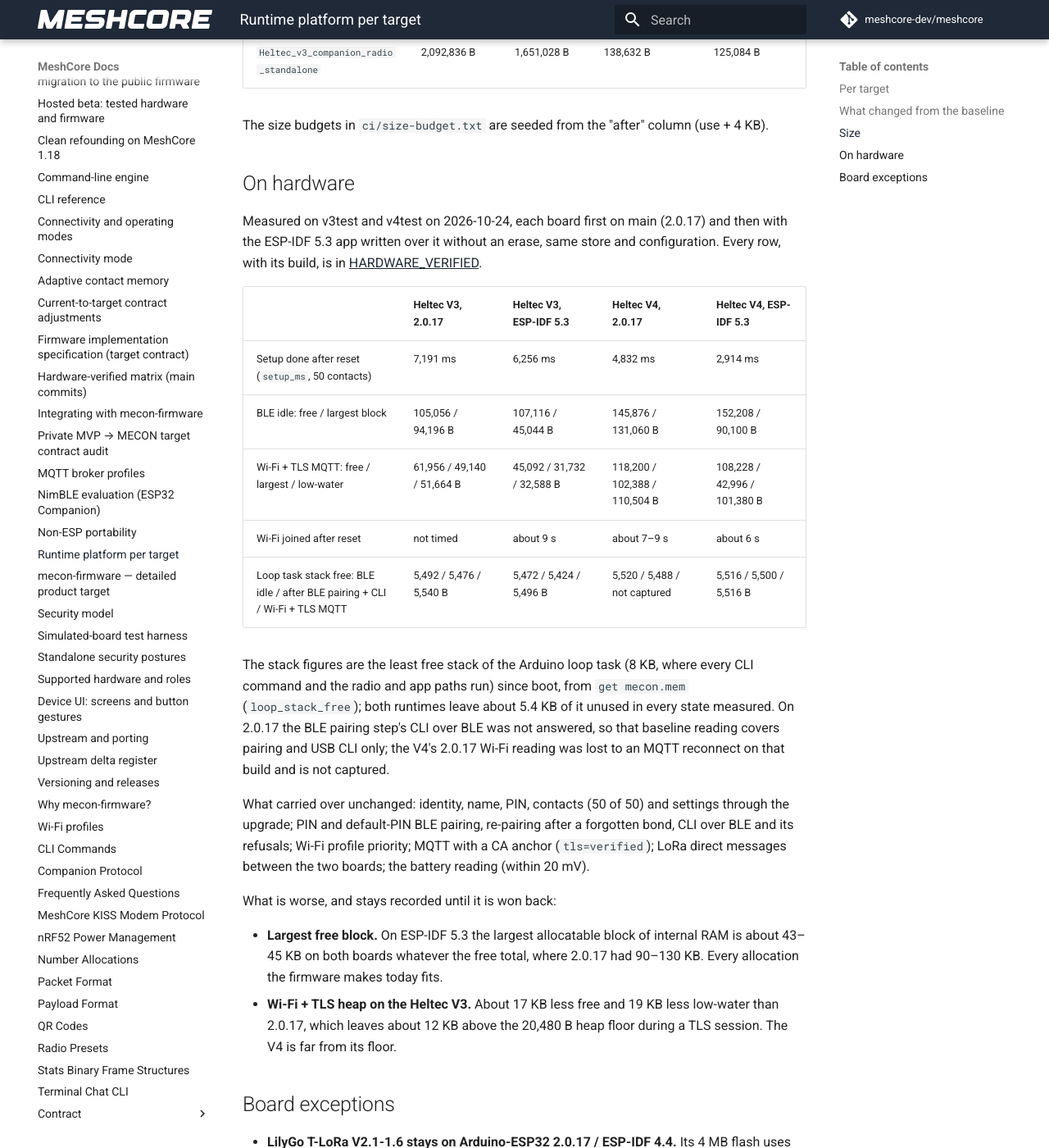
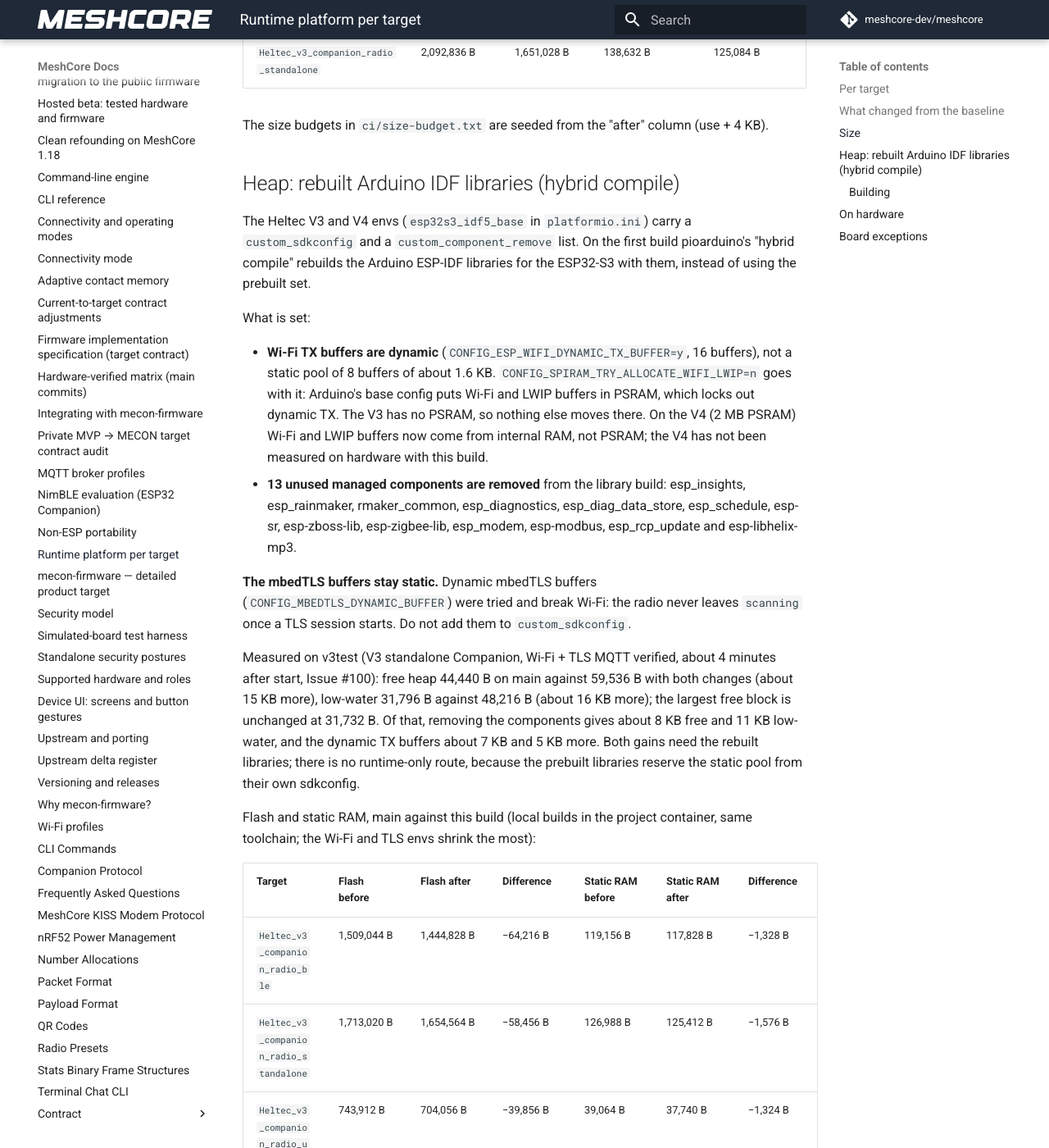
Before and after one commit to hoejriis/mecon-firmware, an MkDocs documentation site: the page built from docs/PLATFORM.md, in a window 1280 px wide and 1400 px high, scrolled down 3607 px. Shown: the whole window at 82% size. Built offline with MkDocs 1.6.1 and Material for MkDocs 9.7.7, drawn with Linux system fonts in a browser that asks for light colours; comment, search, counter and statistics services are not loaded; some of the changed text lies outside the part shown.

Commit message:
Lower the V3/V4 size budgets and document the hybrid IDF build (Issue #100)
All twelve targets shrink by 39-64 KB flash and about 1.3-1.6 KB static RAM
against main; budgets follow the file's rule (use + 4 KB).

Co-Authored-By: Claude Opus 5.5 (1M context) <noreply@anthropic.com>

```diff
--- a/docs/PLATFORM.md
+++ b/docs/PLATFORM.md
@@ -60,6 +60,51 @@ On ESP-IDF 5.3, Bluedroid against NimBLE for the same build (before the switch):
 
 The size budgets in `ci/size-budget.txt` are seeded from the "after" column (use + 4 KB).
 
+## Heap: rebuilt Arduino IDF libraries (hybrid compile)
+
+The Heltec V3 and V4 envs (`esp32s3_idf5_base` in `platformio.ini`) carry a `custom_sdkconfig` and a `custom_component_remove` list. On the first build pioarduino's "hybrid compile" rebuilds the Arduino ESP-IDF libraries for the ESP32-S3 with them, instead of using the prebuilt set.
+
+What is set:
+
+- **Wi-Fi TX buffers are dynamic** (`CONFIG_ESP_WIFI_DYNAMIC_TX_BUFFER=y`, 16 buffers), not a static pool of 8 buffers of about 1.6 KB. `CONFIG_SPIRAM_TRY_ALLOCATE_WIFI_LWIP=n` goes with it: Arduino's base config puts Wi-Fi and LWIP buffers in PSRAM, which locks out dynamic TX. The V3 has no PSRAM, so nothing else moves there. On the V4 (2 MB PSRAM) Wi-Fi and LWIP buffers now come from internal RAM, not PSRAM; the V4 has not been measured on hardware with this build.
+- **13 unused managed components are removed** from the library build: esp_insights, esp_rainmaker, rmaker_common, esp_diagnostics, esp_diag_data_store, esp_schedule, esp-sr, esp-zboss-lib, esp-zigbee-lib, esp_modem, esp-modbus, esp_rcp_update and esp-libhelix-mp3.
+
+**The mbedTLS buffers stay static.** Dynamic mbedTLS buffers (`CONFIG_MBEDTLS_DYNAMIC_BUFFER`) were tried and break Wi-Fi: the radio never leaves `scanning` once a TLS session starts. Do not add them to `custom_sdkconfig`.
+
+Measured on v3test (V3 standalone Companion, Wi-Fi + TLS MQTT verified, about 4 minutes after start, Issue #100): free heap 44,440 B on main against 59,536 B with both changes (about 15 KB more), low-water 31,796 B against 48,216 B (about 16 KB more); the largest free block is unchanged at 31,732 B. Of that, removing the components gives about 8 KB free and 11 KB low-water, and the dynamic TX buffers about 7 KB and 5 KB more. Both gains need the rebuilt libraries; there is no runtime-only route, because the prebuilt libraries reserve the static pool from their own sdkconfig.
+
+Flash and static RAM, main against this build (local builds in the project container, same toolchain; the Wi-Fi and TLS envs shrink the most):
+
+| Target | Flash before | Flash after | Difference | Static RAM before | Static RAM after | Difference |
+|---|---|---|---|---|---|---|
+| `Heltec_v3_companion_radio_ble` | 1,509,044 B | 1,444,828 B | −64,216 B | 119,156 B | 117,828 B | −1,328 B |
+| `Heltec_v3_companion_radio_standalone` | 1,713,020 B | 1,654,564 B | −58,456 B | 126,988 B | 125,412 B | −1,576 B |
+| `Heltec_v3_companion_radio_usb` | 743,912 B | 704,056 B | −39,856 B | 39,064 B | 37,740 B | −1,324 B |
+| `Heltec_v3_companion_radio_wifi` | 1,477,396 B | 1,419,524 B | −57,872 B | 114,636 B | 113,068 B | −1,568 B |
+| `Heltec_v3_repeater` | 1,445,804 B | 1,383,208 B | −62,596 B | 63,940 B | 62,612 B | −1,328 B |
+| `Heltec_v3_room_server` | 1,440,816 B | 1,378,152 B | −62,664 B | 67,628 B | 66,300 B | −1,328 B |
+| `heltec_v4_companion_radio_ble` | 1,496,012 B | 1,432,004 B | −64,008 B | 119,132 B | 117,808 B | −1,324 B |
+| `heltec_v4_companion_radio_standalone` | 1,699,700 B | 1,641,428 B | −58,272 B | 126,932 B | 125,360 B | −1,572 B |
+| `heltec_v4_companion_radio_usb` | 729,300 B | 690,436 B | −38,864 B | 39,016 B | 37,688 B | −1,328 B |
+| `heltec_v4_companion_radio_wifi` | 1,464,332 B | 1,406,680 B | −57,652 B | 114,588 B | 113,024 B | −1,564 B |
+| `heltec_v4_repeater` | 1,432,508 B | 1,369,996 B | −62,512 B | 63,908 B | 62,584 B | −1,324 B |
+| `heltec_v4_room_server` | 1,427,476 B | 1,364,976 B | −62,500 B | 67,596 B | 66,272 B | −1,324 B |
+
+Flash drops by about 58-64 KB on every target except the USB Companions (about 39 KB); static RAM by about 1.3-1.6 KB. The budgets in `ci/size-budget.txt` were lowered for all twelve (use + 4 KB).
+
+### Building
+
+The libraries are rebuilt once into the shared `framework-arduinoespressif32-libs` package of the PlatformIO core directory (about 6 minutes cold). pioarduino keys the rebuilt set by the `custom_sdkconfig` text and the chip, so **every ESP32-S3 env must carry the same section** (they do, through `esp32s3_idf5_base`): an env without it, or for another chip such as the ESP32-C6 boards, makes the next build reinstall the stock libraries and rebuild again. A CI job that mixes them uses a separate `PLATFORMIO_CORE_DIR` for the others (`all-boards.yml` does this for the C6 envs).
+
+It is a two-step build, because the hybrid pass matches `build_src_filter` against a placeholder directory and our `../examples` entries escape it:
+
+1. `bin/idf5_libs.sh` builds the stub env `idf5_hybrid_libs`, which only exists to trigger the library rebuild. It is idempotent (a second run takes seconds) and installs PyYAML into PlatformIO's Python if it is missing, which the component removal needs. Given an env name it does nothing unless that env has a `custom_sdkconfig`, so a workflow can call it before every build.
+2. `pio run -e <env>` as usual.
+
+Locally: `sim/run.sh bin/idf5_libs.sh`, then `sim/run.sh pio run -e Heltec_v3_repeater`. `build.sh` and the three build workflows (`target-boards`, `pr-build-check`, `all-boards`) call the script. The native sim envs are not affected. To check the result, read `packages/framework-arduinoespressif32-libs/esp32s3/sdkconfig` in the PlatformIO core directory (the options above) and the "Removing component" lines in the first build's log.
+
+Not done: a hardware run of the V4 and of the other roles with this build.
+
 ## On hardware
 
 Measured on v3test and v4test on 2026-10-24, each board first on main (2.0.17) and then with the ESP-IDF 5.3 app written over it without an erase, same store and configuration. Every row, with its build, is in [HARDWARE_VERIFIED](HARDWARE_VERIFIED.md).
```
Also changed, not shown: 1 other file.
